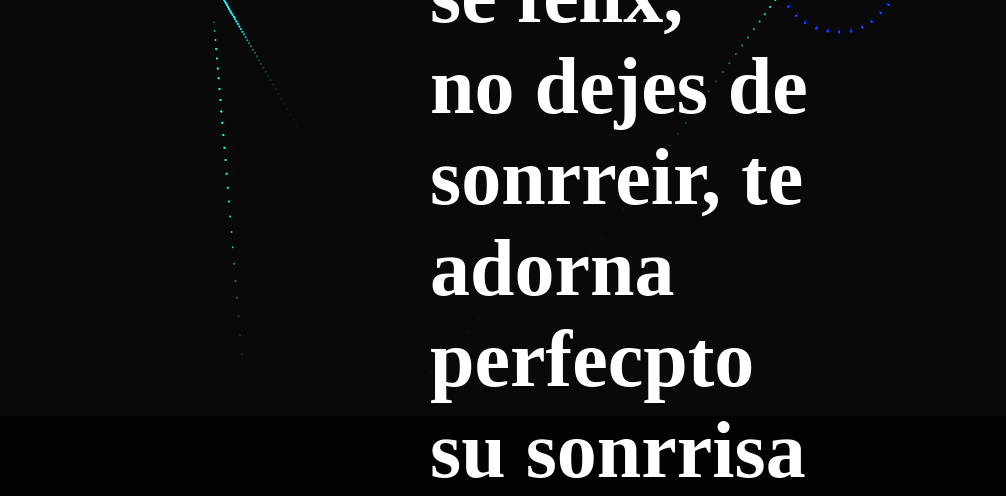
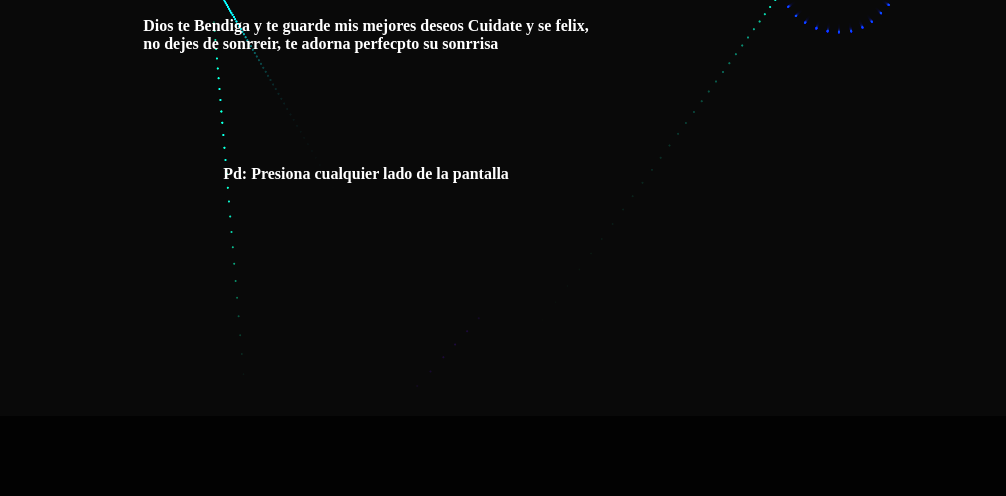
Before and after one commit to es97sty/Ali-Alison, a plain HTML site: page docs/index.html in a window 1280 px wide. Shown: the part 402-898 px from the top of the page, without its empty margins (274-1280 px from the left). After the commit the page ends 818 px from the top, so only its background shows below. Drawn offline with Linux system fonts and the light colour scheme.

Commit message:
Update index.html

```diff
--- a/docs/index.html
+++ b/docs/index.html
@@ -3,7 +3,7 @@
 <head>
     <meta charset="UTF-8">
     <meta name="viewport" content="width=device-width, initial-scale=1.0">
-    <title>Document</title>
+    <title>Alison</title>
 
     <style>
         body {
@@ -27,12 +27,39 @@
 
           h2 {
             position: absolute;
-            top: 30%;
-            left: 70%;
+            top: 40%;
+            left: 50%;
+            transform: translate(-50%, -50%);
+            font-size: 3em;
+            color: #fff;
+            font-family: "Source Sans Pro";
+
+            font-weight: 900;
+            -webkit-user-select: none;
+            user-select: none;
+          }
+
+          h6 {
+            position: absolute;
+            top: 50%;
+            left: 50%;
             transform: translate(-50%, -50%);
             color: #fff;
             font-family: "Source Sans Pro";
-            font-size: 5em;
+            font-size: 1em;
+            font-weight: 900;
+            -webkit-user-select: none;
+            user-select: none;
+          }
+
+          p {
+            position: absolute;
+            top: 70%;
+            left: 50%;
+            transform: translate(-50%, -50%);
+            color: #fff;
+            font-family: "Source Sans Pro";
+
             font-weight: 900;
             -webkit-user-select: none;
             user-select: none;
@@ -40,8 +67,11 @@
     </style>
 </head>
 <body>
-    <h1>Heyy, Hola Ali,  :3 &#128522;</h1>
-    <h2>Dios te Bendiga y te guarde mis mejores deseos Cuidate y se felix, <br>no dejes de sonrreir, te adorna perfecpto su sonrrisa</h2>
+    <h1>Heyy, &#128522;</h1>
+    <h2> Hola Ali,  </h2>
+    <h6>Dios te Bendiga y te guarde mis mejores deseos Cuidate y se felix, <br>no dejes de sonrreir, te adorna perfecpto su sonrrisa</h6>
+
+    <p>Pd: Presiona cualquier lado de la pantalla </p>
 
 <br>
 
```
